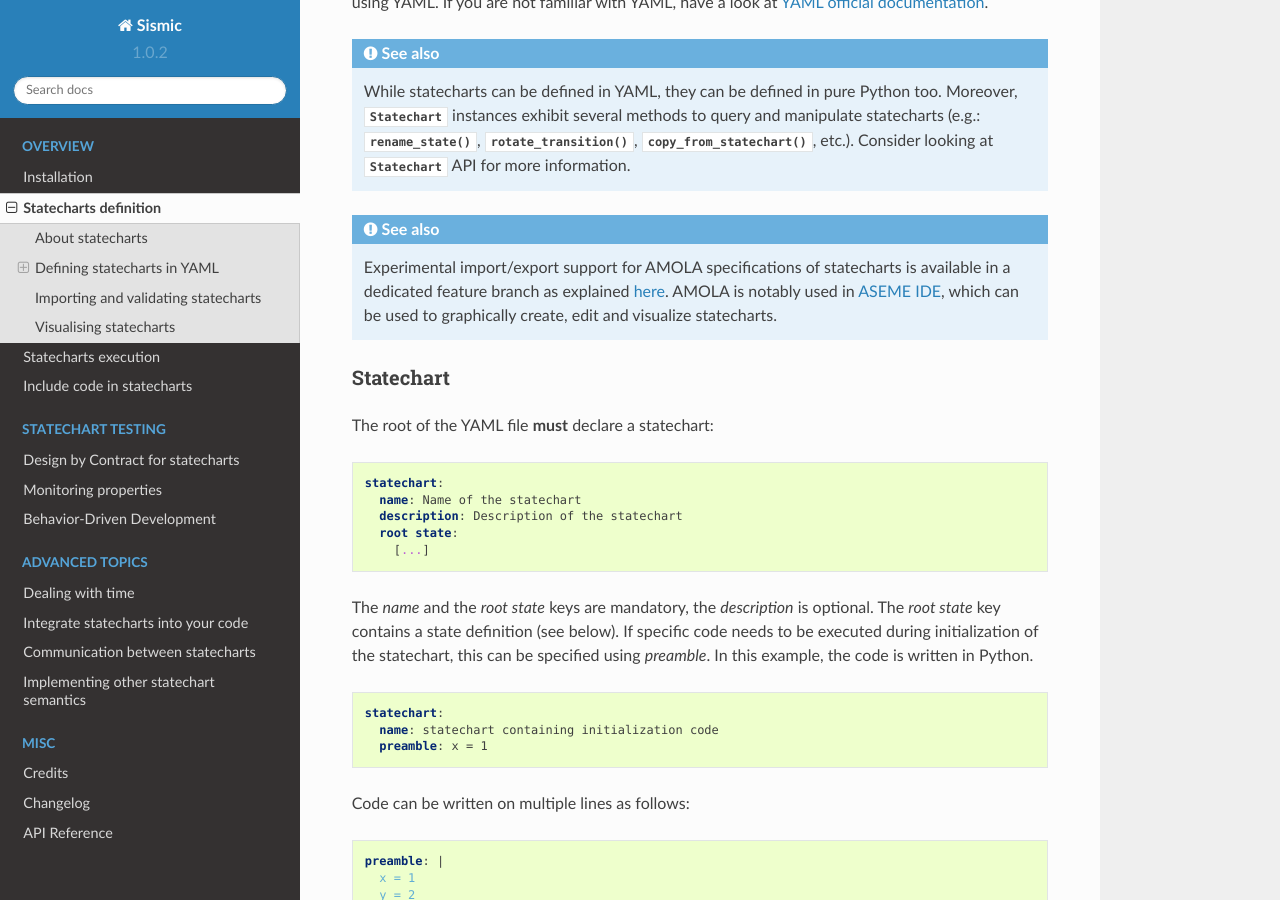
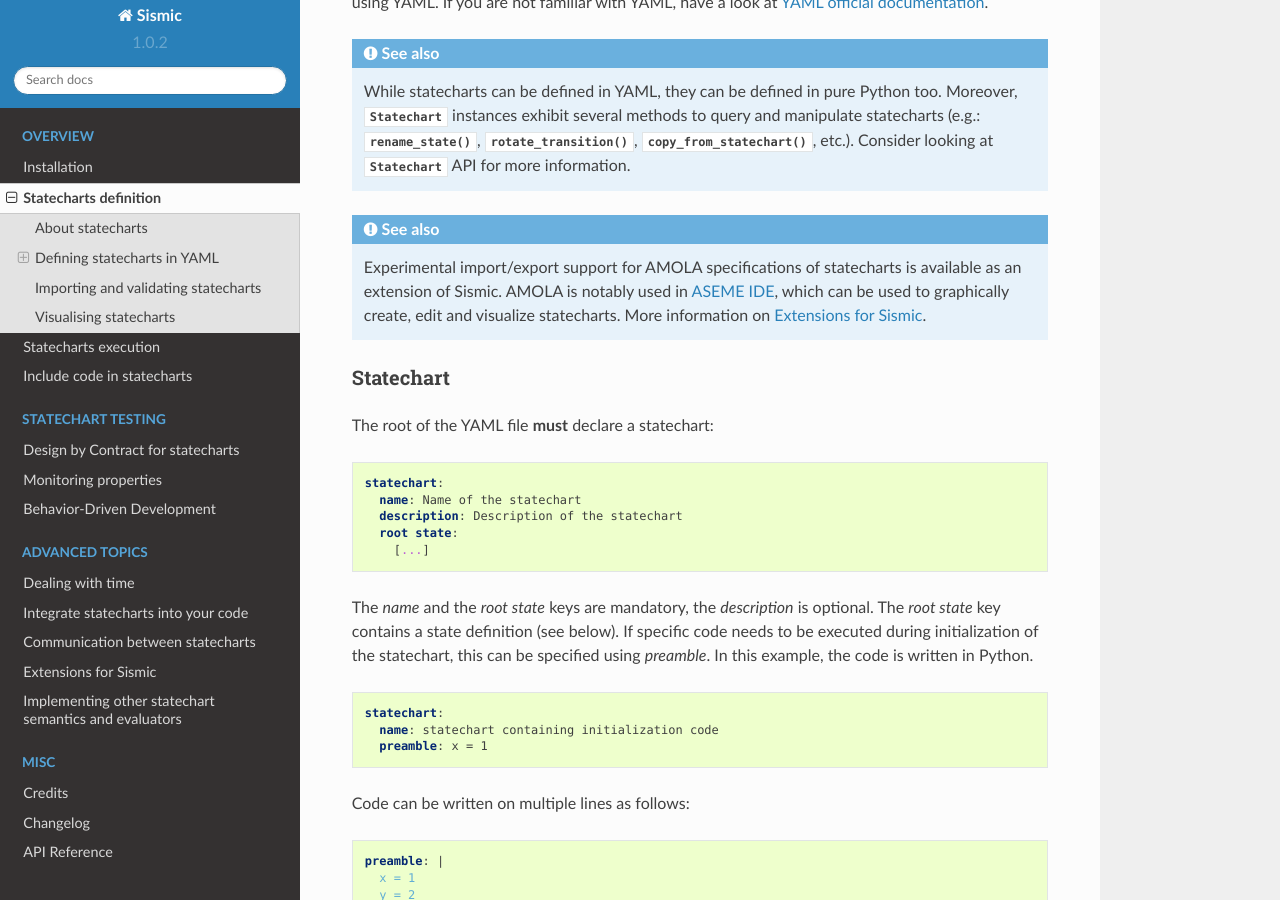
Before and after one commit to AlexandreDecan/sismic, a Sphinx documentation site: the page built from docs/format.rst, in a window 1280 px wide and 900 px high, scrolled down 665 px. Built offline with Sphinx 7.4.7 and the Read the Docs theme 2.0.0, drawn with Linux system fonts in a browser that asks for light colours.

Commit message:
sismic-extensions

```diff
--- a/docs/execution.rst
+++ b/docs/execution.rst
@@ -71,6 +71,12 @@
 Note that in an ideal world, orthogonal/parallel regions should be independent, implying that *in principle* such situations should not
 arise ("*the designer does not rely on any particular order for event instances to be dispatched
 to the relevant orthogonal regions*", UML specification). In practice, however, it is often desirable to allow such situations.
+
+
+.. seealso::
+    Other semantics can be quite easily implemented. For example, the extension *sismic-semantics* already
+    provides support for outer-first/source-state and eventless transitions first.
+    More information on :ref:`extensions`.
 
 
 Using *Interpreter*
--- a/docs/format.rst
+++ b/docs/format.rst
@@ -34,10 +34,9 @@
     Consider looking at :py:class:`~sismic.model.Statechart` API for more information.
 
 
-.. seealso:: Experimental import/export support for AMOLA specifications of statecharts is available in
-    a dedicated feature branch as explained `here <https://github.com/AlexandreDecan/sismic/issues/63>`__.
-    AMOLA is notably used in `ASEME IDE <http://aseme.tuc.gr/>`__, which can be used to graphically create, edit
-    and visualize statecharts.
+.. seealso:: Experimental import/export support for AMOLA specifications of statecharts is available as an extension
+    of Sismic. AMOLA is notably used in `ASEME IDE <http://aseme.tuc.gr/>`__, which can be used to graphically
+    create, edit and visualize statecharts. More information on :ref:`extensions`.
 
 
 Statechart
--- a/docs/index.rst
+++ b/docs/index.rst
@@ -82,7 +82,7 @@
     time
     integration
     communication
-    semantics
+    extensions
 
 .. toctree::
     :caption: Misc
```
Also changed, not shown: docs/code.rst (+0 -31 lines), docs/extensions.rst (added, +93 -0 lines), docs/semantics.rst (deleted, +0 -67 lines).
